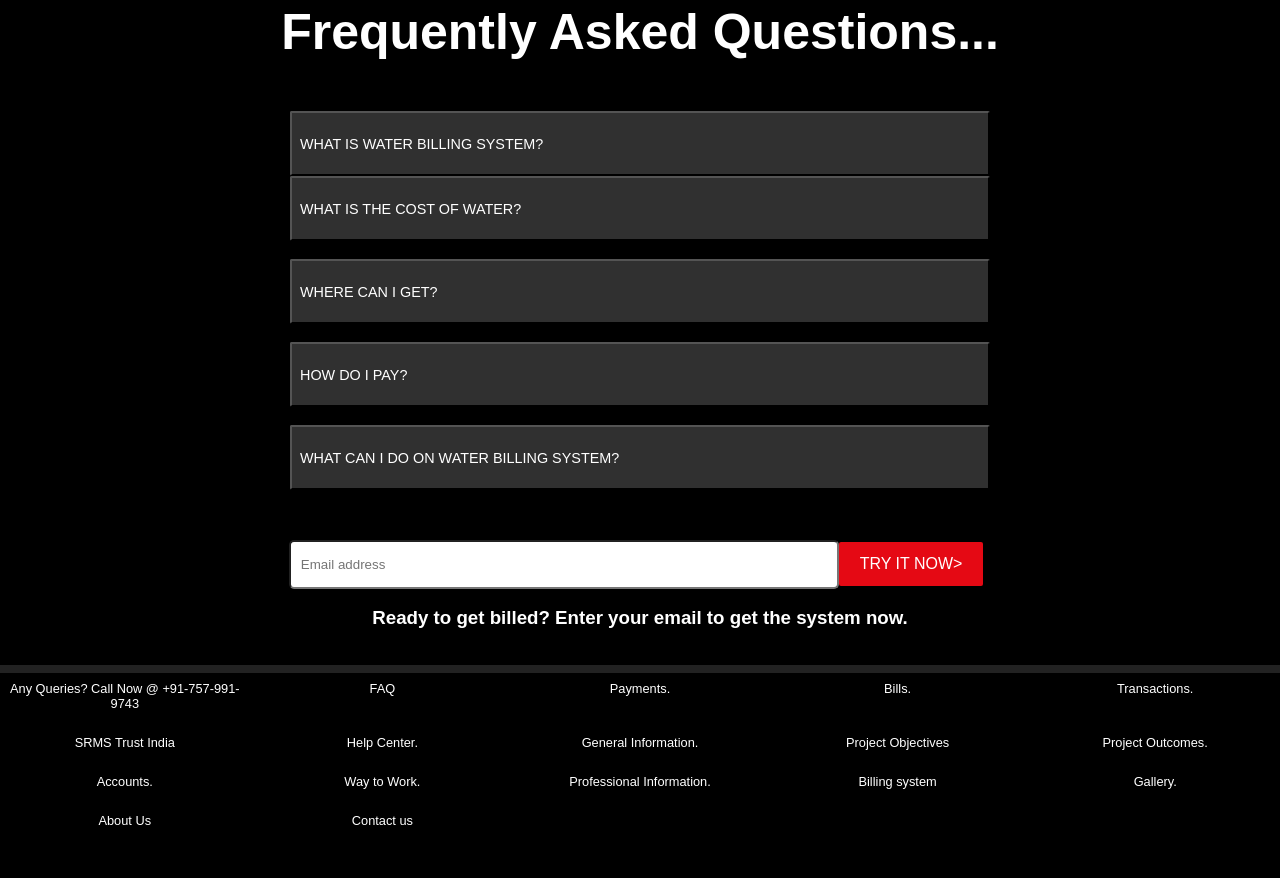
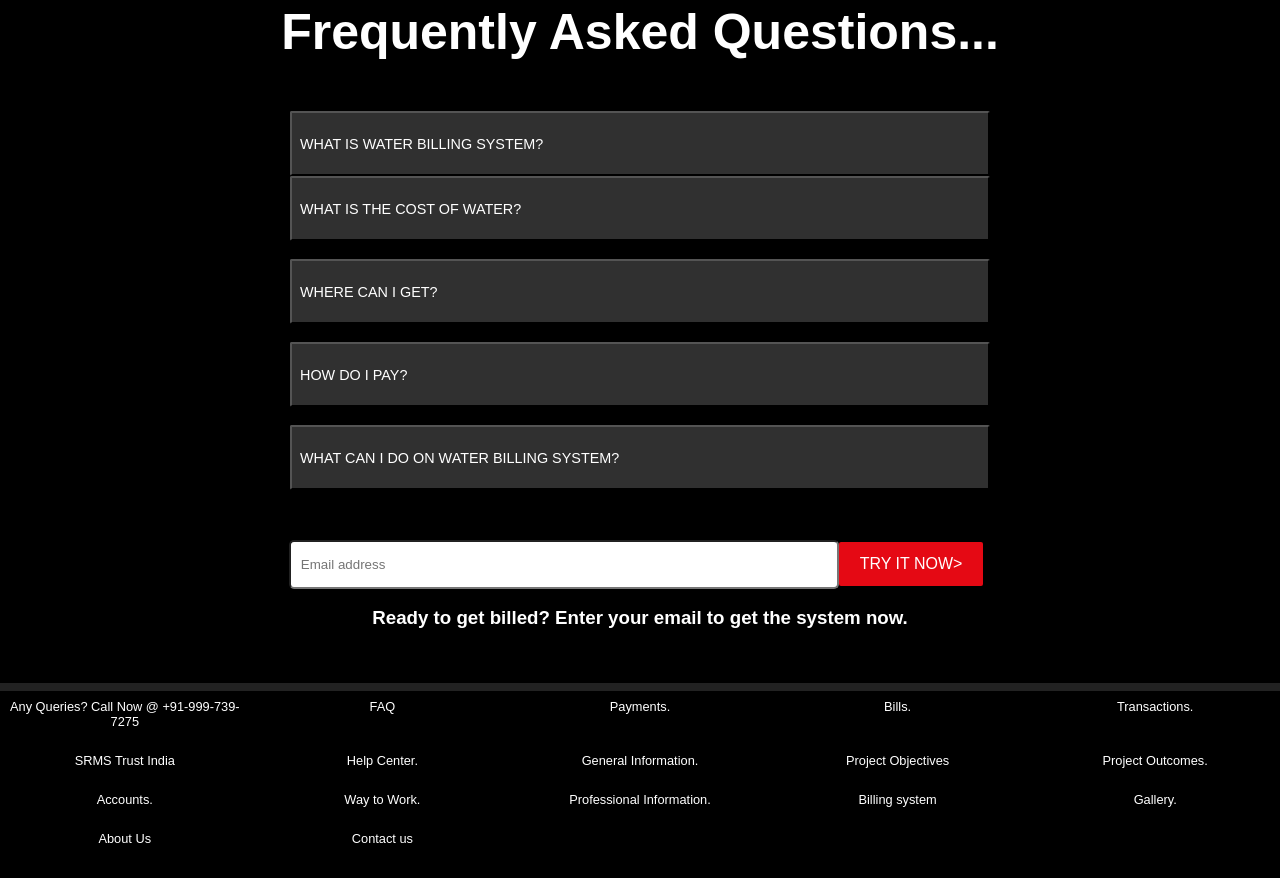
Before and after one commit to lkhandelwal559/Water_Billing_Website, a plain HTML site: page front.html in a window 1280 px wide. Shown: the part 2253-3131 px from the top of the page. Drawn offline with Linux system fonts and the light colour scheme; files that its build step writes are made by us from their sources; some icons are missing; files whose address does not match are found by name.

Commit message:
Update front.html

```diff
--- a/front.html
+++ b/front.html
@@ -107,11 +107,11 @@
 	<br>
 
 	<div>
-		<h3>Ready to get billed? Enter your email to get the system now.</h3><br><br>
+		<h3>Ready to get billed? Enter your email to get the system now.</h3><br><br><br>
 	</div>
 
 	<footer class="page-down">
-		<p><a href="tel:+91-75799 19743">Any Queries? Call Now @ +91-757-991-9743</a></p>
+		<p><a href="tel:+91-75799 19743">Any Queries? Call Now @ +91-999-739-7275</a></p>
 		<p><a href="FAQ.HTML">FAQ</a></p>
 		<p><a href="paymemts.html">Payments.</a></p>
 		<p><a href="billl.html">Bills.</a></p>
@@ -132,4 +132,3 @@
 </body>
 
 </html>
-<!--end of my shitty priject-->
```
